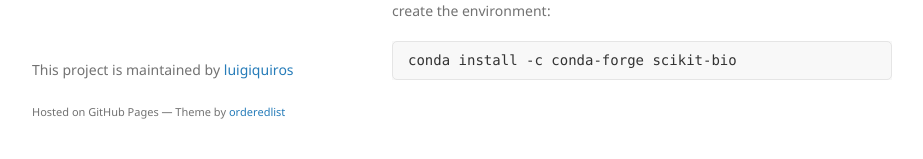
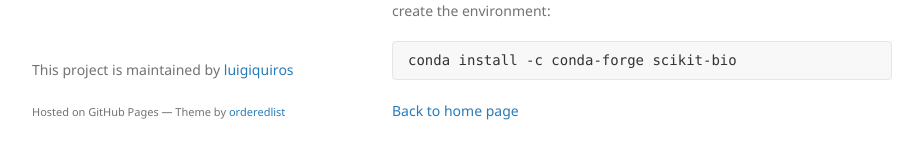
Before and after one commit to luigiquiros/inventa, a Jekyll site: the page built from docs/installation.md, in a window 1280 px wide and 900 px high, scrolled down 606 px. Shown: the part 709-868 px from the top of the window, without its empty margins (178-1101 px from the left). Built offline with Jekyll 4.4.1, drawn with Linux system fonts in a browser that asks for light colours; our own code applies the rules of GitHub Pages for plain Markdown files.

Commit message:
Update installation.md

````diff
--- a/docs/installation.md
+++ b/docs/installation.md
@@ -61,3 +61,5 @@ If you have an error, try installing `scikit-bio` from `conda-forge` before crea
 ```
 conda install -c conda-forge scikit-bio
 ```
+
+[Back to home page](index.md)
````
